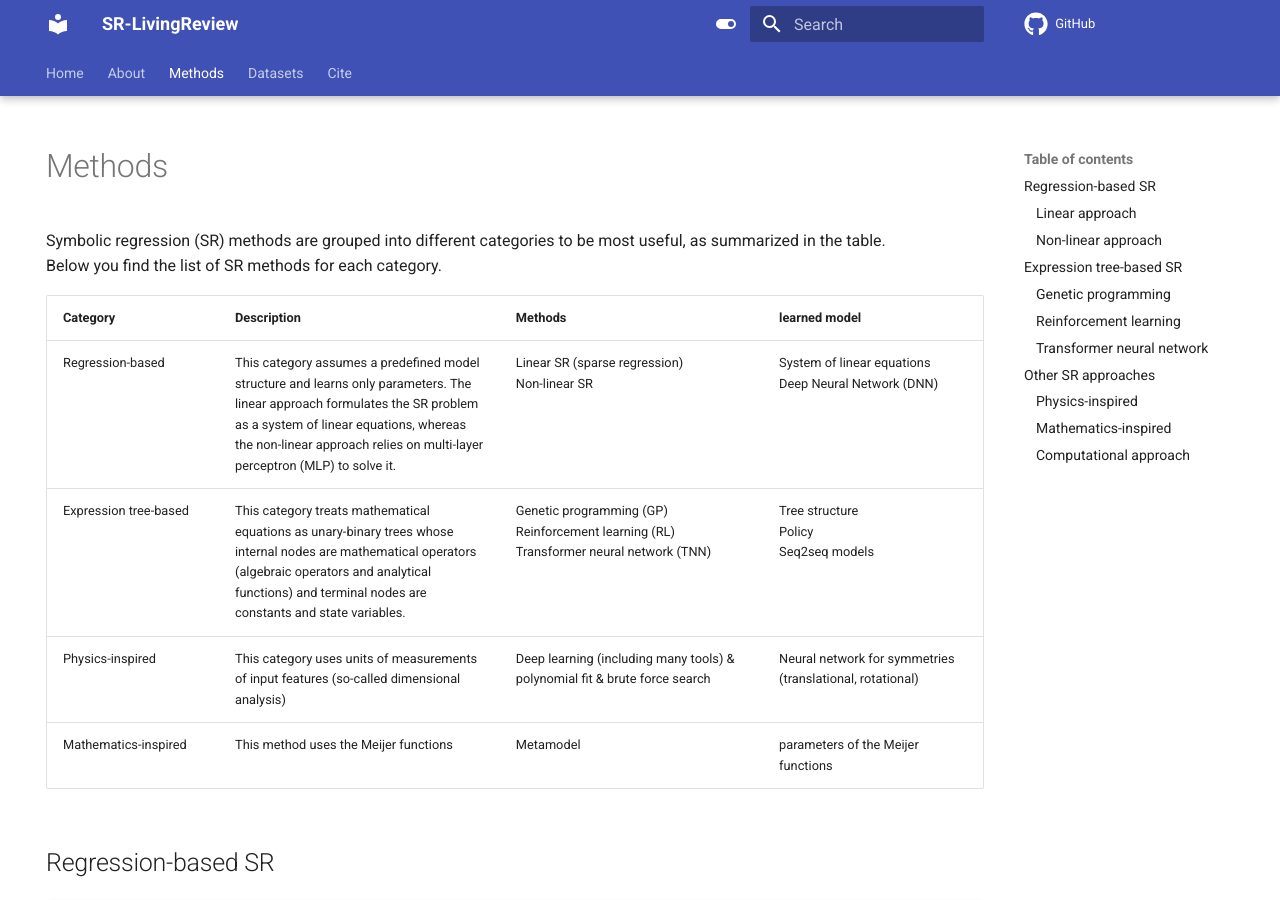
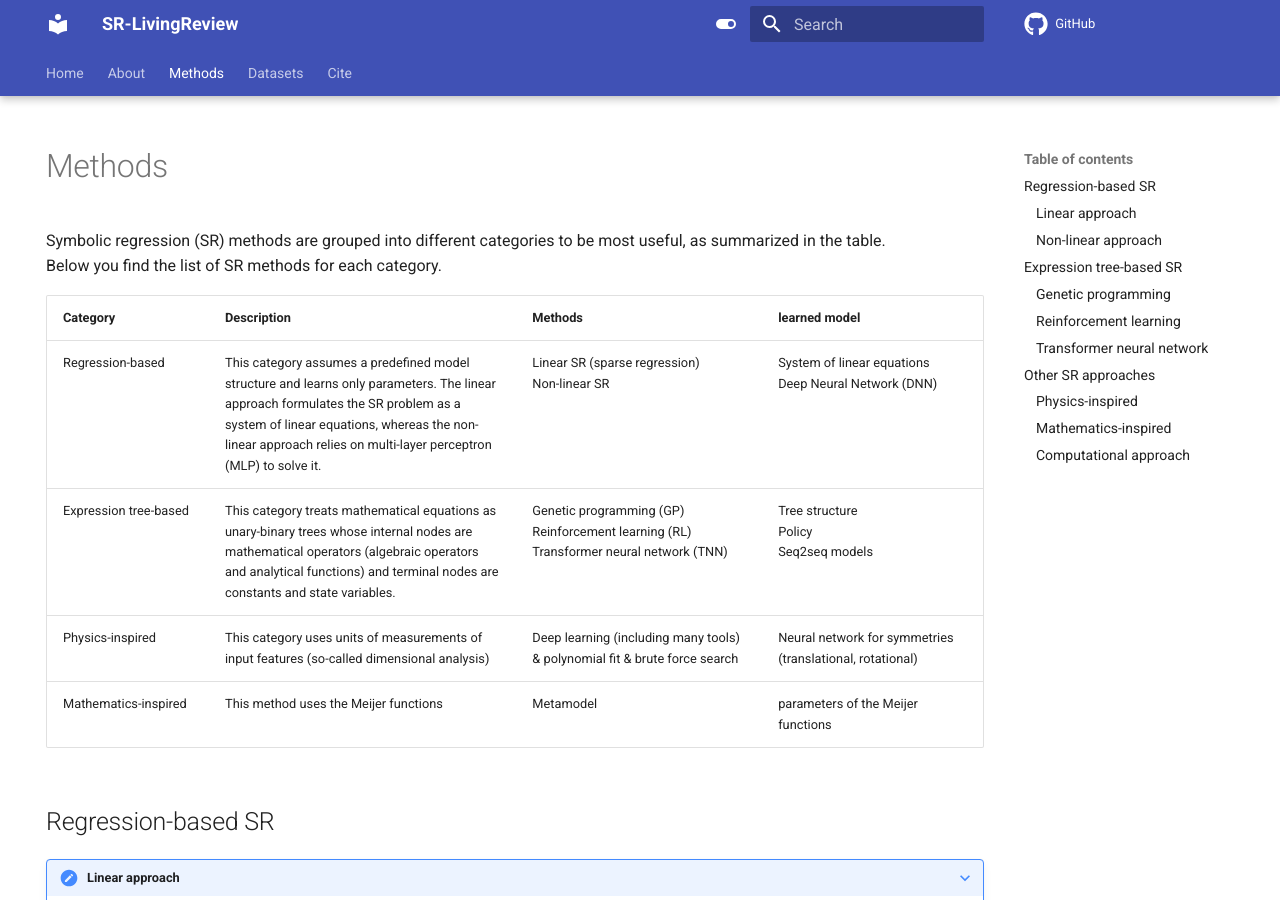
Before and after one commit to nmakke/SR-LivingReview, an MkDocs documentation site: the page built from docs/methods.md, in a window 1280 px wide and 900 px high. Built offline with MkDocs 1.6.1 and Material for MkDocs 9.7.7, drawn with Linux system fonts in a browser that asks for light colours; formulas are drawn with MathJax 3; comment, search, counter and statistics services are not loaded.

Commit message:
Update methods.md

```diff
--- a/docs/methods.md
+++ b/docs/methods.md
@@ -10,7 +10,7 @@ Below you find the list of SR methods for each category.
 <!--  **Other SR approaches** category includes methods inspired by other disciplines, such as physics and mathematics, to solve the SR problem.-->
 
 <!-- | Category | Description | Methods | learned model |-->
-| <div style="width:140px">Category</div> | <div style="width:180px">Description</div> | <div style="width:220px">Methods</div> | <div style="width:180px">learned model</div> |
+| <div style="width:130px">Category</div> | <div style="width:200px">Description</div> | <div style="width:200px">Methods</div> | <div style="width:180px">learned model</div> |
 | ---- | ------- | --- | --- |
 | Regression-based | This category assumes a predefined model structure and learns only parameters. The linear approach formulates the SR problem as a system of linear equations, whereas the non-linear approach relies on multi-layer perceptron (MLP) to solve it. | Linear SR (sparse regression) <br> Non-linear SR | System of linear equations <br> Deep Neural Network (DNN) |
 | Expression tree-based | This category treats mathematical equations as unary-binary trees whose internal nodes are mathematical operators (algebraic operators and  analytical functions) and terminal nodes are constants and state variables. | Genetic programming (GP) <br> Reinforcement learning (RL) <br> Transformer neural network (TNN) | Tree structure <br> Policy <br> Seq2seq models |
```
